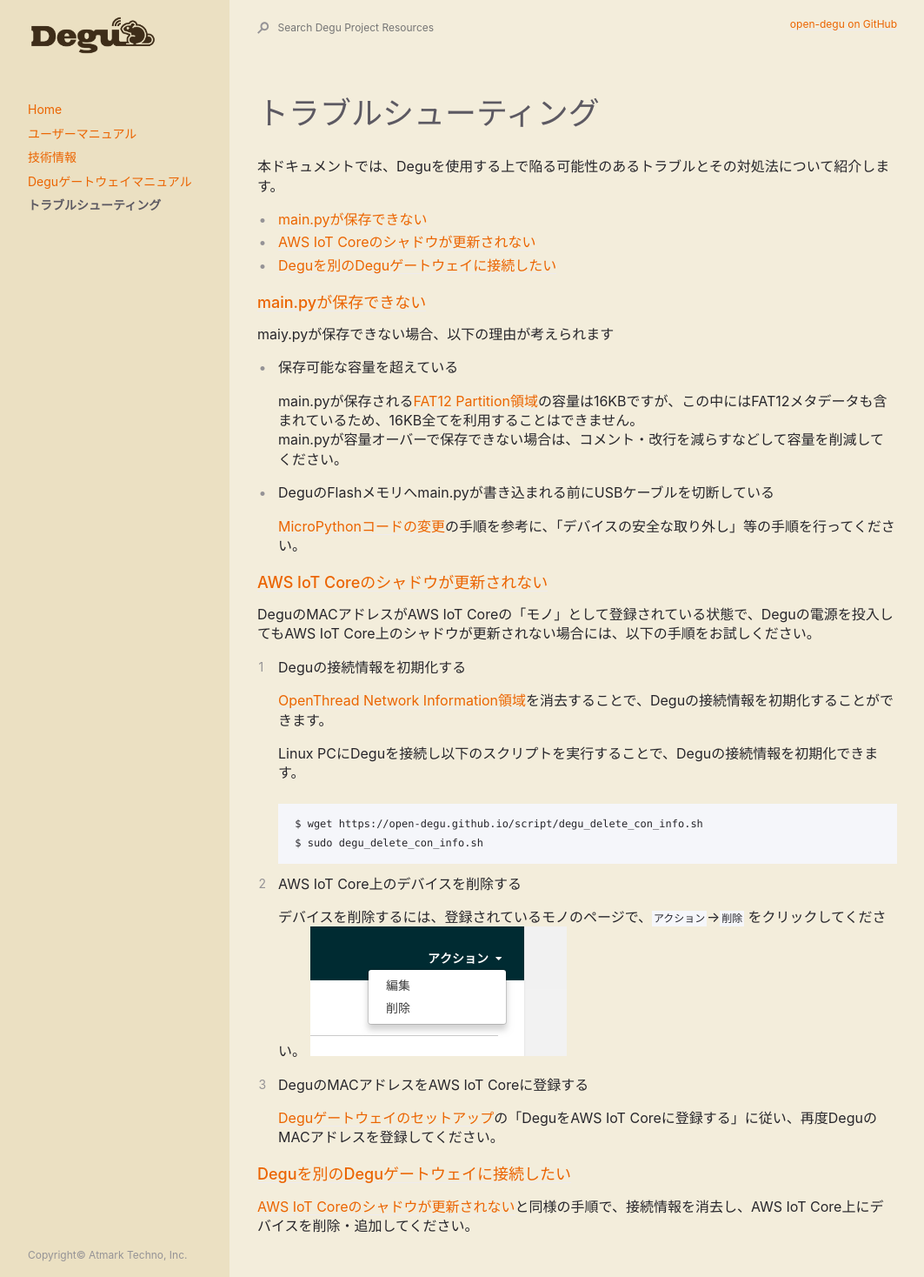
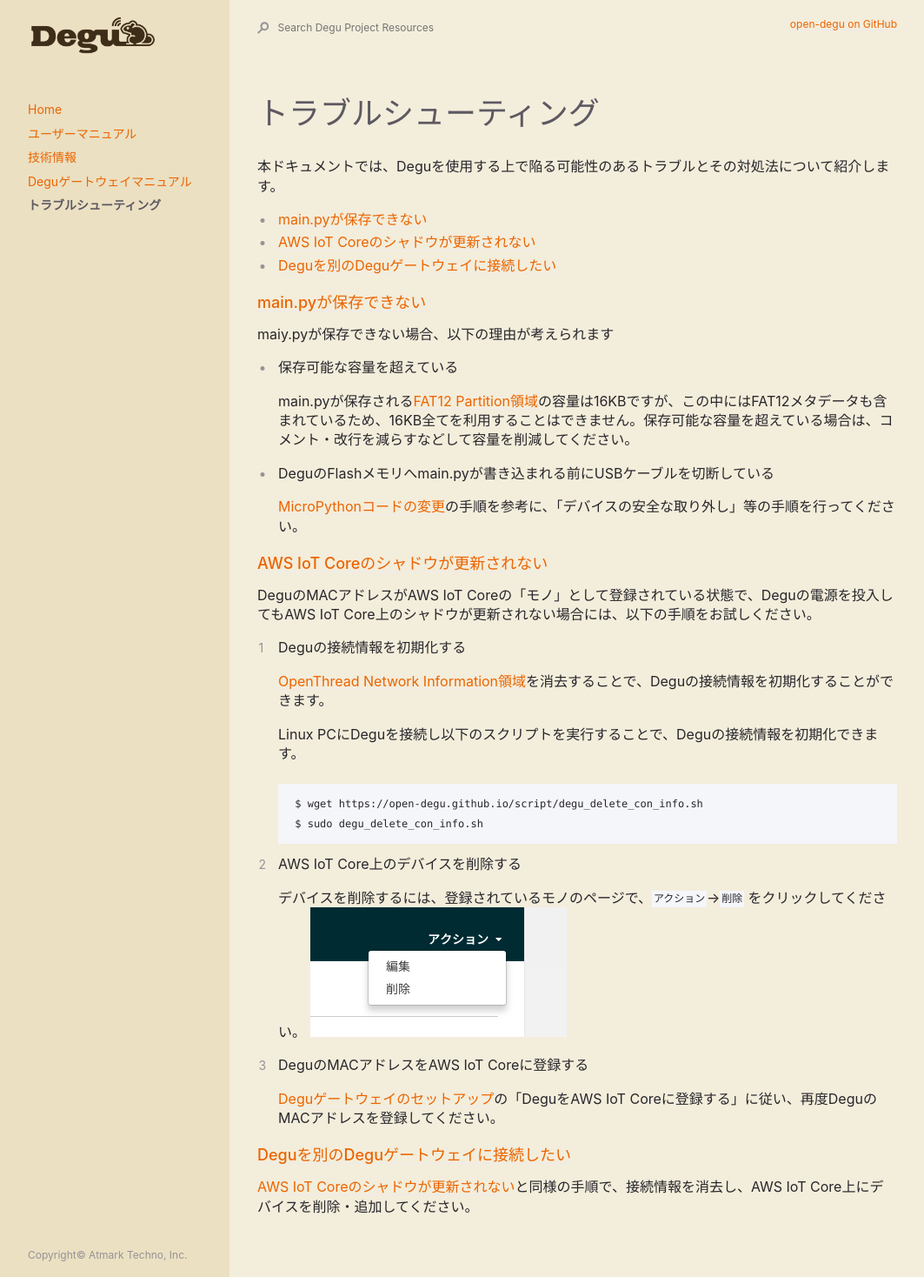
Before and after one commit to open-degu/open-degu.github.io, a Jekyll site: the page built from trouble_shooting/00_intro.md, in a window 1280 px wide. Shown: the whole page at 87% size, without its empty margins (92-1155 px from the left). Built offline with Jekyll 4.4.1, drawn with Linux system fonts in a browser that asks for light colours.

Commit message:
Update 00_intro.md

```diff
--- a/trouble_shooting/00_intro.md
+++ b/trouble_shooting/00_intro.md
@@ -21,8 +21,7 @@ maiy.pyが保存できない場合、以下の理由が考えられます
 
 * 保存可能な容量を超えている
 
-    main.pyが保存される[FAT12 Partition領域](../../technical_specifications/flash_memory_map/#region_fat12_partition)の容量は16KBですが、この中にはFAT12メタデータも含まれているため、16KB全てを利用することはできません。
-    main.pyが容量オーバーで保存できない場合は、コメント・改行を減らすなどして容量を削減してください。
+    main.pyが保存される[FAT12 Partition領域](../../technical_specifications/flash_memory_map/#region_fat12_partition)の容量は16KBですが、この中にはFAT12メタデータも含まれているため、16KB全てを利用することはできません。保存可能な容量を超えている場合は、コメント・改行を減らすなどして容量を削減してください。
 
 * DeguのFlashメモリへmain.pyが書き込まれる前にUSBケーブルを切断している
 
```
